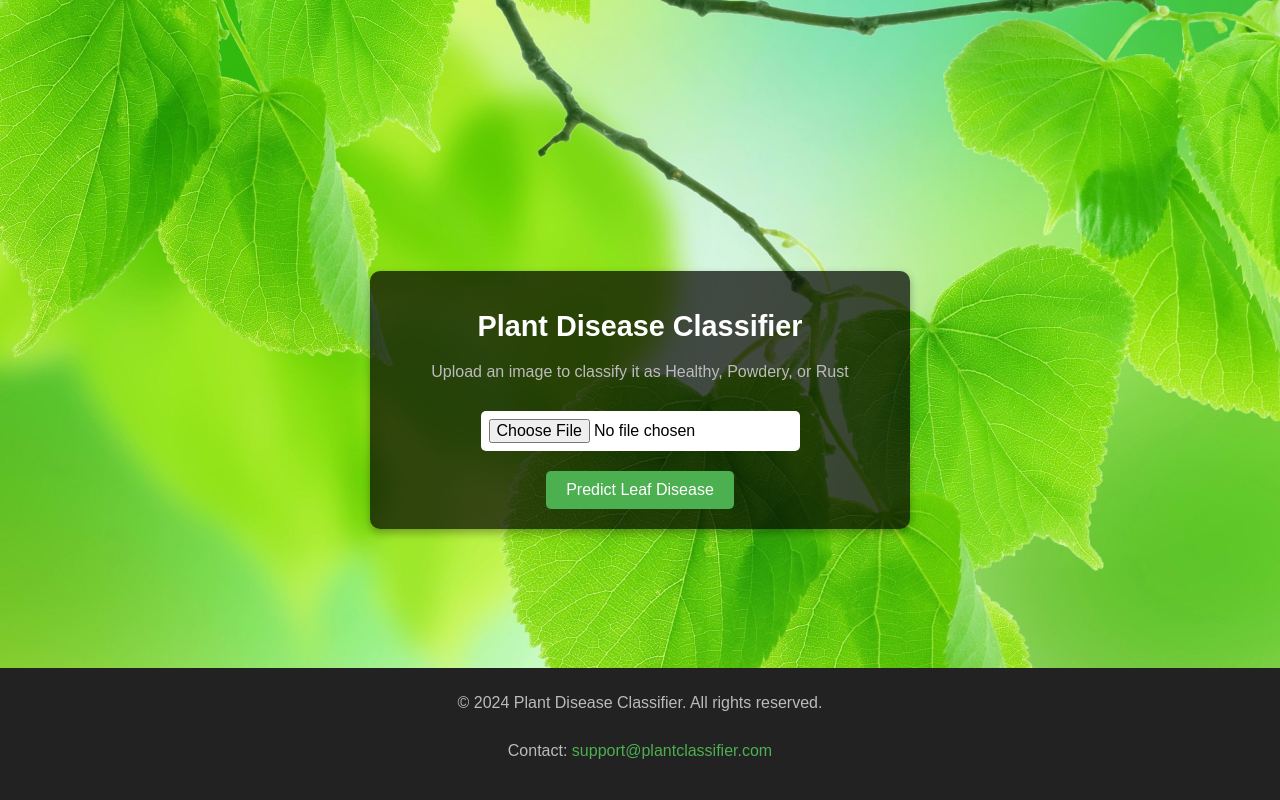
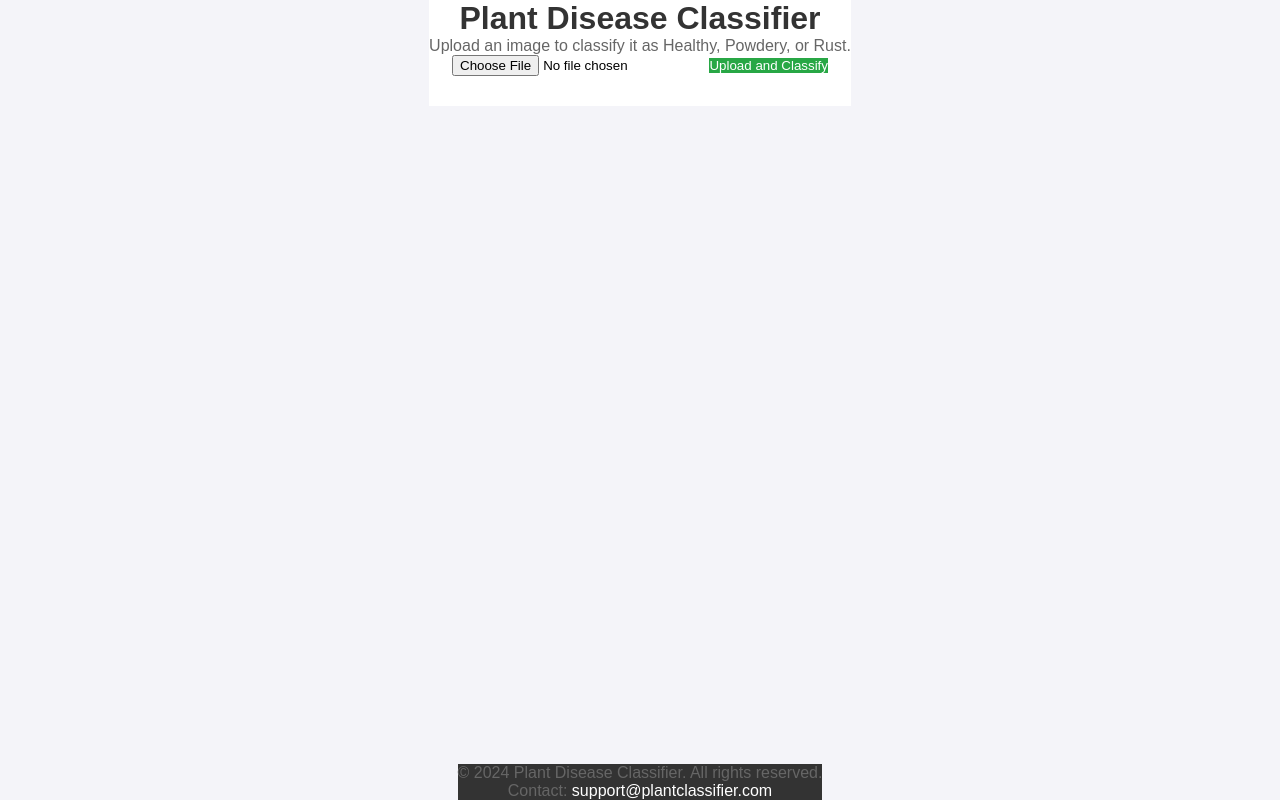
Before and after one commit to VasupriyaPatnaik/plant_disease_detection, a Flask app: page / in a window 1280 px wide. Run offline with Flask 3, Linux system fonts and the light colour scheme.

Commit message:
Update index.html

```diff
--- a/project/templates/index.html
+++ b/project/templates/index.html
@@ -3,113 +3,122 @@
 <head>
     <meta charset="UTF-8">
     <meta name="viewport" content="width=device-width, initial-scale=1.0">
-    <title>Leaf Disease Detection</title>
+    <title>Plant Disease Classifier</title>
     <style>
-        body, html {
+        * {
             margin: 0;
             padding: 0;
-            height: 100%;
-            font-family: Arial, sans-serif;
-            background-color: #f4f4f9;
+            box-sizing: border-box;
+            zoom: 1;
         }
 
-        .background {
-            background-image: url('leaf_background.jpg');
-            background-size: cover;
-            background-position: center;
-            height: 100%;
+        body {
+            font-family: 'Arial', sans-serif;
+            background-color: #f4f4f9;
             display: flex;
             justify-content: center;
             align-items: center;
+            min-height: 100 vh;
+            margin: 0;
+            padding: 0;
         }
 
         .container {
-            background-color: rgba(0, 0, 0, 0.7);
-            padding: 20px;
-            border-radius: 10px;
             text-align: center;
-            width: 80%;
-            max-width: 500px;
-            box-shadow: 0 4px 8px rgba(0, 0, 0, 0.3);
-            color: #fff;
+            background-color: #fff;
+            padding: 30 px;
+            border-radius: 10 px;
+            box-shadow: 0 0 10 px rgba (0, 0, 0, 0.1);
+            width: 80 %;
+            max-width: 600 px;
         }
 
         h1 {
-            margin-bottom: 20px;
-            font-size: 1.8em;
+            margin-bottom: 20 px;
+            color: #333;
         }
 
         p {
-            margin-bottom: 30px;
-            color: #bbb;
+            margin-bottom: 30 px;
+            color: #666;
         }
 
-        form {
-            display: flex;
-            flex-direction: column;
-            align-items: center;
+        .upload-section {
+            margin-bottom: 30px;
         }
 
         input[type="file"] {
-            margin-bottom: 20px;
-            padding: 8px;
-            background-color: #ffffff;
-            border: none;
-            border-radius: 5px;
+            padding: 10 px;
+            border: 2 px solid #ddd;
+            border-radius: 5 px;
+            margin-bottom: 20 px;
             cursor: pointer;
-            color: #000;
-            font-size: 1em;
         }
 
-        .predict-btn {
-            padding: 10px 20px;
-            background-color: #4CAF50;
-            color: white;
+        button {
+            padding: 10 px 20 px;
             border: none;
-            border-radius: 5px;
+            border-radius: 5 px;
+            background-color: #28a745;
+            color: #fff;
+            font-size: 16 px;
             cursor: pointer;
-            transition: background-color 0.3s ease;
-            font-size: 1em;
+            transition: background-color 0.3 s ease;
         }
 
-        .predict-btn:hover {
-            background-color: #45a049;
+        button:hover {
+            background-color: #218838;
+        }
+
+        #result-section {
+            margin-top: 20 px;
+            font-size: 18 px;
+            color: #333;
         }
 
         footer {
+            position: absolute;
+            bottom: 0;
+            width: 100 %;
+            background-color: #333;
+            color: #fff;
+            padding: 10 px 0;
             text-align: center;
-            padding: 10px 0;
-            background-color: #222;
-            color: #fff;
-            position: absolute;
-            width: 100%;
-            bottom: 0;
+        }
+
+        footer p {
+            margin: 5 px 0;
         }
 
         footer a {
-            color: #4CAF50;
+            color: #fff;
             text-decoration: none;
-        }
-
-        footer a:hover {
-            text-decoration: underline;
         }
     </style>
 </head>
 <body>
-    <div class="background">
-        <div class="container">
-            <h1>Plant Disease Classifier</h1>
-            <p>Upload an image to classify it as Healthy, Powdery, or Rust</p>
+    <div class="container">
+        <h1>Plant Disease Classifier</h1>
+        <p>Upload an image to classify it as Healthy, Powdery, or Rust.</p>
+
+        <div class="upload-section">
             <form action="/predict" method="post" enctype="multipart/form-data">
-                <input type="file" id="file-input" name="file" accept="image/*" required>
-                <button type="submit" class="predict-btn">Predict Leaf Disease</button>
+                <input type="file" name="file" accept="image/*" required>
+                <button type="submit">Upload and Classify</button>
             </form>
         </div>
+
         <div id="result-section">
-            <!-- Result will be displayed here -->
+            <!-- Result will be displayed here dynamically -->
+            {% if prediction %}
+                <h2>Prediction: {{ prediction }}</h2>
+                <p>{{ probabilities }}</p>
+                <img src="{{ image }}" alt="Uploaded Image" style="max-width: 100 %; height: auto;">
+            {% endif %}
         </div>
     </div>
+
+    <!-- Additional Features -->
     <footer>
         <p>&copy; 2024 Plant Disease Classifier. All rights reserved.</p>
         <p>Contact: <a href="mailto:support@plantclassifier.com">support@plantclassifier.com</a></p>
```
